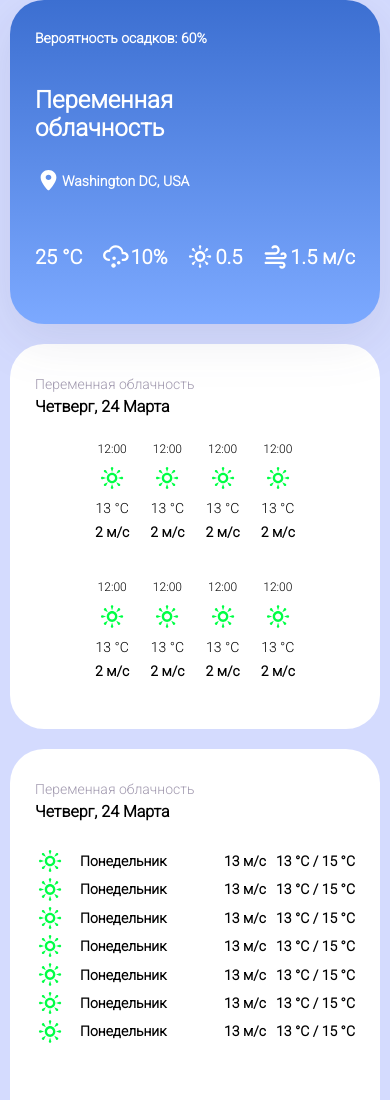
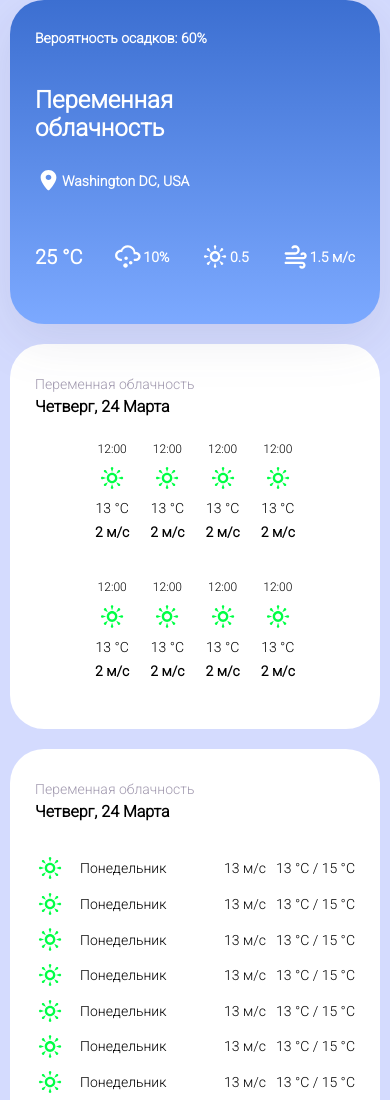
Before and after one commit to Gix73/Weather-app, a website: page pages/main.html in a window 390 px wide. Shown: the top 1100 px of the page. Drawn offline with Linux system fonts and the light colour scheme.

Commit message:
feat: fix some styles

```diff
--- a/css/main.css
+++ b/css/main.css
@@ -7,6 +7,7 @@
 html {
   height: 100%;
   font-family: "Roboto", sans-serif;
+  min-width: 375px;
 }
 
 body {
@@ -187,6 +188,13 @@ body {
   color: #a098ae;
 }
 
+.weekf-wrapper {
+  display: flex;
+  height: 100%;
+  flex-direction: column;
+  justify-content: space-evenly;
+}
+
 .day-of-the-week {
   display: flex;
   justify-content: space-between;
@@ -284,6 +292,10 @@ body {
     width: 27px;
   }
 
+  .details span:nth-child(2){
+    font-size: 14px;
+  }
+
   /* //////////////// current-weather /////////////// */
 
   /* //////////////// forecast /////////////// */
@@ -299,6 +311,7 @@ body {
     line-height: 24px;
     padding-bottom: 23px;
   }
+
   .forecast-container {
     gap: 8px;
   }
@@ -307,24 +320,30 @@ body {
     font-size: 12px;
     font-weight: 400;
   }
-  .forecast-container{
+
+  .forecast-container {
     font-size: 14px;
   }
-  .forecast-wind{
+
+  .forecast-wind {
     font-size: 14px;
   }
 
   /* //////////////// forecast /////////////// */
 
   /* //////////////// week-forecast /////////////// */
-  .week-forecast{
+  .week-forecast {
     justify-content: flex-start;
   }
-  .day-of-the-week span{
+
+  .day-of-the-week span {
     font-size: 14px;
+    font-weight: 400;
   }
-  .weather-wrapper{
+
+  .weather-wrapper {
     gap: 10px;
   }
+
   /* //////////////// week-forecast /////////////// */
 }
--- a/pages/main.html
+++ b/pages/main.html
@@ -108,7 +108,7 @@
       <div class="week-forecast">
         <span id="sky-description" class="forecast-sky">Переменная облачность</span>
         <date class="date">Четверг, 24 Марта</date>
-        <div class="">
+        <div class="weekf-wrapper">
             <div class="day-of-the-week">
                 <div class="day-wrapper">
                     <img class="week-img" src="./../src/icons/sun.svg" alt="weather-icon">
```
